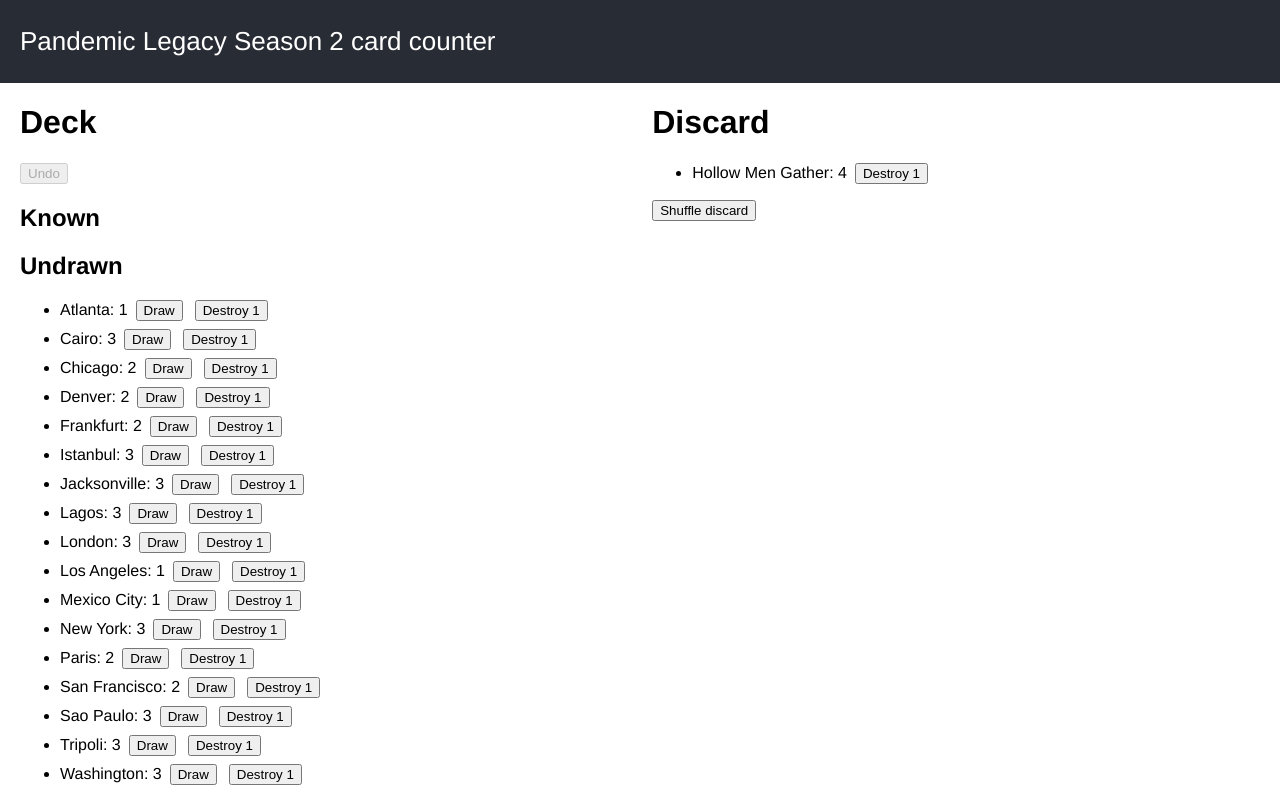
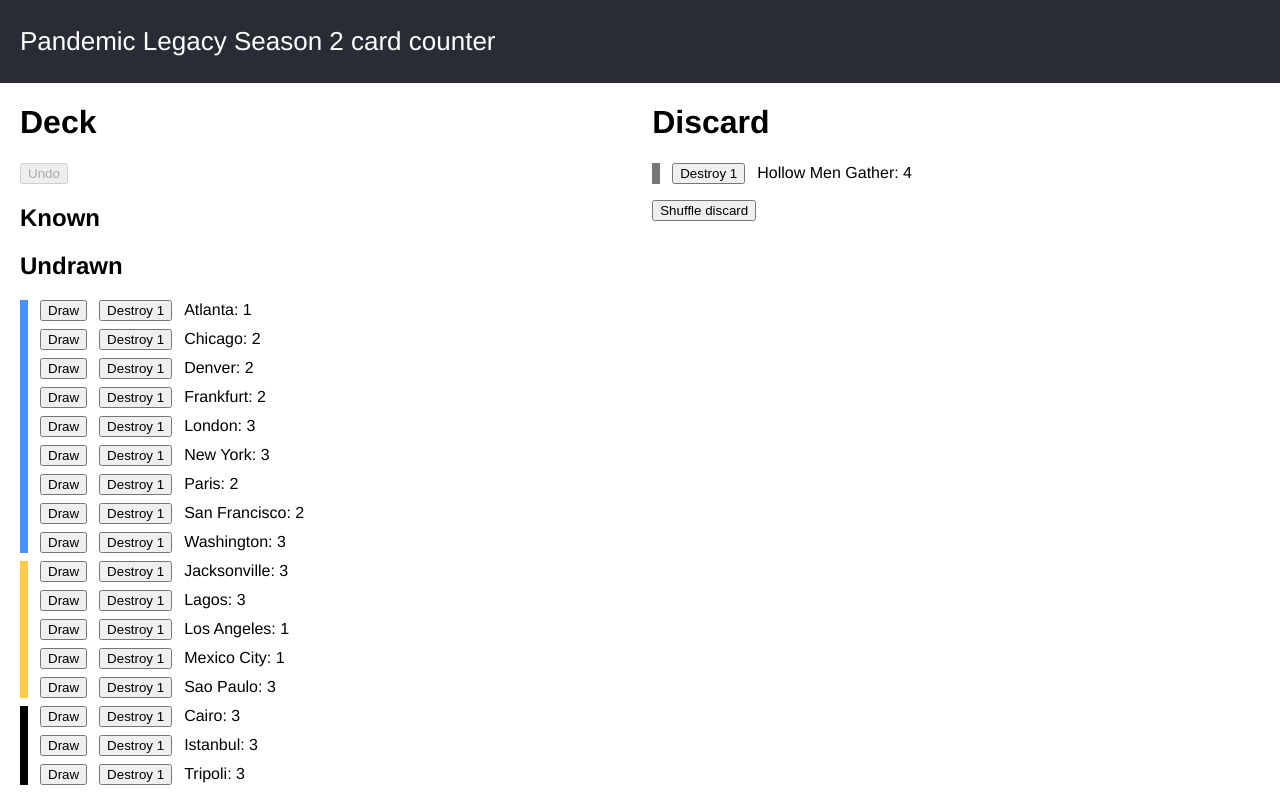
Before and after one commit to kshen0/pandemic-card-counter, a React (Create React App) app: page / in a window 1280 px wide. Built offline with nearby package versions, Linux system fonts and the light colour scheme.

Commit message:
add color sections

```diff
--- a/src/App.css
+++ b/src/App.css
@@ -1,5 +1,9 @@
 :root {
   --left-col-width: 400px;
+}
+
+ul {
+  padding-left: 0;
 }
 
 .App {
@@ -44,8 +48,26 @@
 }
 
 .CityCount {
+  list-style-type: none;
+  margin: 8px 0;
+}
 
-  margin: 8px 0;
+.Yellow {
+  border-left-color: #FECB49;
+}
+
+.Blue {
+  border-left-color: #4891FF;
+}
+
+.Hollow {
+  border-left-color: #777;
+}
+
+.ColorSection {
+  padding-left: 12px;
+  border-left-width: 8px;
+  border-left-style: solid;
 }
 
 .CityCountText {
--- a/src/CardSetView.tsx
+++ b/src/CardSetView.tsx
@@ -1,5 +1,5 @@
-import React from 'react';
-import type {DeckCount, CountMetadata} from './App';
+import type { DeckCount, CountMetadata } from './App';
+import defaultDeck from './defaultDeck.json';
 
 type Props = {
   deckCount: DeckCount;
@@ -8,29 +8,54 @@
   hideDrawButton?: boolean;
 }
 
+type CardColor = 'Blue' | 'Red' | 'Black' | 'Yellow' | 'Hollow'
+type CardSection = { counts: CountMetadata[], color: string }
+
+const cityToColor: { [city: string]: CardColor } = { 'Hollow Men Gather': 'Hollow' }
+
+for (const city in defaultDeck) {
+  cityToColor[city] = (defaultDeck as any)[city].color;
+}
+
 function CardListView(props: Props) {
   const {deckCount, handleDestroy, handleDraw, hideDrawButton} = props;
 
-  const sortedCities = Object.values(deckCount).sort((a, b) => {
+  const citiesByColor: { [color: string]: DeckCount } = {};
+  for (const city in deckCount) {
+    const color = cityToColor[city];
+    if (!(color in citiesByColor)) {
+      citiesByColor[color] = {};
+    }
+    citiesByColor[color][city] = deckCount[city];
+  }
+
+  const sortedCities: CardSection[] = [];
+  for (const color in citiesByColor) {
+    sortedCities.push({
+      color,
+      counts: Object.values(citiesByColor[color]).sort((a, b) => {
         if (a.city < b.city) {
           return -1;
         } else if (a.city > b.city) {
           return 1;
         }
         return 0;
+      })
     });
+  }
 
   return (
     <div className="CardList">
       <ul>
-        {sortedCities.map((entry: CountMetadata) => {
+        {sortedCities.map((entries: CardSection) =>
+          <div key={entries.color} className={`ColorSection ${entries.color}`}>
+            {entries.counts.map((entry) => {
               const {city, count} = entry;
               if (count === 0) {
                 return null;
               }
 
               return (<li key={city} className="CityCount">
-            <p className="CityCountText">{`${city}: ${count}`}</p>
                 {!!handleDraw && count > 0 && !hideDrawButton && <>
                   <button className="ActionButton DrawButton" onClick={() => handleDraw(city)}>
                     Draw
@@ -42,8 +67,11 @@
                     Destroy 1
                   </button>
                 </>}
+                <p className="CityCountText">{`${city}: ${count}`}</p>
               </li>);
             })}
+          </div>
+        )}
       </ul>
     </div>
   );
--- a/src/defaultDeck.json
+++ b/src/defaultDeck.json
@@ -1,70 +1,87 @@
 {
   "San Francisco": {
     "city": "San Francisco",
+    "color": "Blue",
     "count": 2
   },
   "Los Angeles": {
     "city": "Los Angeles",
+    "color": "Yellow",
     "count": 1
   },
   "Denver": {
     "city": "Denver",
+    "color": "Blue",
     "count": 2
   },
   "Mexico City": {
     "city": "Mexico City",
+    "color": "Yellow",
     "count": 1
   },
   "Atlanta": {
     "city": "Atlanta",
+    "color": "Blue",
     "count": 1
   },
   "Chicago": {
     "city": "Chicago",
+    "color": "Blue",
     "count": 2
   },
   "Jacksonville": {
     "city": "Jacksonville",
+    "color": "Yellow",
     "count": 3
   },
   "Washington": {
     "city": "Washington",
+    "color": "Blue",
     "count": 3
   },
   "New York": {
     "city": "New York",
+    "color": "Blue",
     "count": 3
   },
   "Sao Paulo": {
     "city": "Sao Paulo",
+    "color": "Yellow",
     "count": 3
   },
   "Lagos": {
     "city": "Lagos",
+    "color": "Yellow",
     "count": 3
   },
   "Tripoli": {
     "city": "Tripoli",
+    "color": "Black",
     "count": 3
   },
   "Cairo": {
     "city": "Cairo",
+    "color": "Black",
     "count": 3
   },
   "Istanbul": {
     "city": "Istanbul",
+    "color": "Black",
     "count": 3
   },
   "London": {
     "city": "London",
+    "color": "Blue",
     "count": 3
   },
   "Paris": {
     "city": "Paris",
+    "color": "Blue",
     "count": 2
   },
   "Frankfurt": {
     "city": "Frankfurt",
+    "color": "Blue",
     "count": 2
   }
 }
```
Also changed, not shown: src/App.tsx (+1 -23 lines), src/CardListView.tsx (deleted, +0 -24 lines), src/EpidemicButton.tsx (deleted, +0 -18 lines), src/ShuffleDiscardButton.tsx (deleted, +0 -20 lines). Lines whose indentation alone changed are shown as unchanged.
